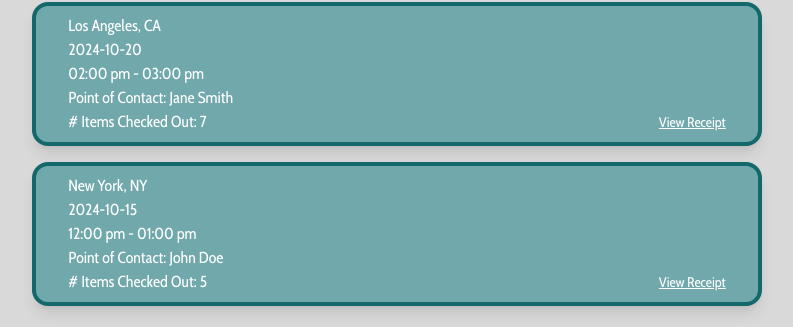
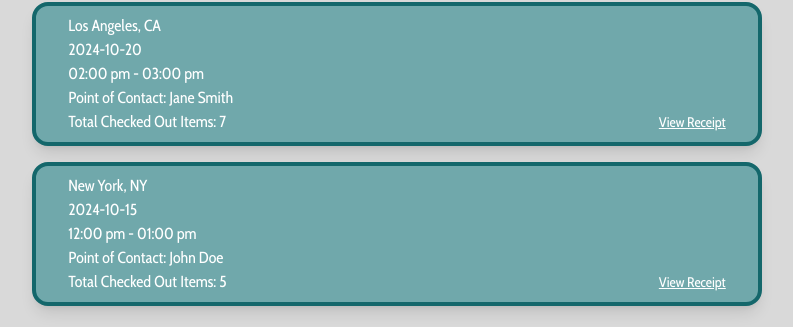
Before and after one commit to Hack4Impact-UMD/leveling-the-playing-field, a Next.js app: page /en/receipts in a window 1280 px wide. Shown: the part 906-1233 px from the top of the page, without its empty margins (243-1036 px from the left). Built offline with nearby package versions, Linux system fonts and the light colour scheme.

Commit message:
localizations

```diff
--- a/src/app/[lang]/receipts/ReceiptsPage.tsx
+++ b/src/app/[lang]/receipts/ReceiptsPage.tsx
@@ -6,6 +6,27 @@ import {
   DialogTitle,
   DialogTrigger,
 } from "@/components/shadcn/Dialog"
+import { getDict } from "@/lib/i18n/dictionaries";
+import { useEffect, useState } from "react";
+
+interface ReceiptsPageDict {
+  receiptsPage: {
+    title: { text: string };
+    viewButton: { text: string };
+    orderDetails: {
+      title: { text: string };
+      warehouse: { text: string };
+      date: { text: string };
+      time: { text: string };
+      contact: { text: string };
+      total: { text: string };
+      orderInfo: {
+        items: { text: string };
+        quantity: { text: string };
+      };
+    };
+  };
+}
 
 interface Item {
   name: string;
@@ -91,9 +112,22 @@ const receipts: Receipt[] = [
 const sortedReceipts = receipts.sort((a, b) => new Date(b.dateOfOrder).getTime() - new Date(a.dateOfOrder).getTime());
 
 export default function ReceiptsPage() {
+  const [dict, setDict] = useState<ReceiptsPageDict | null>(null);
+
+  useEffect(() => {
+    const fetchDict = async () => {
+      const locale = "en"; // Replace with dynamic locale if needed
+      const dictionary = await getDict(locale);
+      setDict(dictionary);
+    };
+    fetchDict();
+  }, []);
+
   return (
     <div className="flex flex-col items-center container mx-auto my-6 font-cabin-condensed">
-      <h2 className="text-black text-3xl md:text-3xl font-bree-serif">Receipts</h2>
+      <h2 className="text-black text-3xl md:text-3xl font-bree-serif">
+        {dict?.receiptsPage?.title?.text ?? "Receipts"}
+      </h2>
       <div className="mt-8 md:w-3/5 w-[90%]">
         {sortedReceipts.map((receipt, index) => (
           <Dialog key={index}>
@@ -102,38 +136,54 @@ export default function ReceiptsPage() {
                 <div className="text-sm md:text-base">{receipt.city}, {receipt.state}</div>
                 <div className="text-sm md:text-base">{receipt.dateOfOrder}</div>
                 <div className="text-sm md:text-base">{receipt.startTime} - {receipt.endTime}</div>
-                <div className="text-sm md:text-base">Point of Contact: {receipt.pointOfContact.firstName} {receipt.pointOfContact.lastName}</div>
+                <div className="text-sm md:text-base">
+                  {dict?.receiptsPage?.orderDetails?.contact?.text ?? "Point of Contact"}: {receipt.pointOfContact.firstName} {receipt.pointOfContact.lastName}
+                </div>
                 <div className="flex justify-between items-center">
-                  <span className="text-sm md:text-base"># Items Checked Out: {receipt.itemsCheckedOut}</span>
+                  <span className="text-sm md:text-base">
+                    {dict?.receiptsPage?.orderDetails?.total?.text ?? "# Items Checked Out"}: {receipt.itemsCheckedOut}
+                  </span>
                   <DialogTrigger className="text-white underline cursor-pointer hover:opacity-80 text-xs md:text-sm">
-                    View Receipt
+                    {dict?.receiptsPage?.viewButton?.text ?? "View Receipt"}
                   </DialogTrigger>
                 </div>
               </div>
             </div>
             <DialogContent className="bg-teal-light text-white border-4 border-teal w-[85%] max-w-[500px] rounded-3xl">
               <DialogHeader>
-                <DialogTitle className="text-white text-2xl md:text-3xl font-bree-serif font-normal">ORDER DETAILS</DialogTitle>
+                <DialogTitle className="text-white text-2xl md:text-3xl font-bree-serif font-normal">
+                  {dict?.receiptsPage?.orderDetails?.title?.text ?? "ORDER DETAILS"}
+                </DialogTitle>
               </DialogHeader>
               <div className="space-y-2 mb-4 font-cabin-condensed text-sm md:text-base">
                 <div className="flex justify-between">
-                  <span className="font-bold">Warehouse Location:</span>
+                  <span className="font-bold">
+                    {dict?.receiptsPage?.orderDetails?.warehouse?.text ?? "Warehouse Location"}:
+                  </span>
                   <span>{receipt.city}, {receipt.state}</span>
                 </div>
                 <div className="flex justify-between">
-                  <span className="font-bold">Date of Purchase:</span>
+                  <span className="font-bold">
+                    {dict?.receiptsPage?.orderDetails?.date?.text ?? "Date of Purchase"}:
+                  </span>
                   <span>{receipt.dateOfOrder}</span>
                 </div>
                 <div className="flex justify-between">
-                  <span className="font-bold">Time:</span>
+                  <span className="font-bold">
+                    {dict?.receiptsPage?.orderDetails?.time?.text ?? "Time"}:
+                  </span>
                   <span>{receipt.startTime} - {receipt.endTime}</span>
                 </div>
                 <div className="flex justify-between">
-                  <span className="font-bold">Point of Contact:</span>
+                  <span className="font-bold">
+                    {dict?.receiptsPage?.orderDetails?.contact?.text ?? "Point of Contact"}:
+                  </span>
                   <span>{receipt.pointOfContact.firstName} {receipt.pointOfContact.lastName}</span>
                 </div>
                 <div className="flex justify-between">
-                  <span className="font-bold">Total Checked Out Items:</span>
+                  <span className="font-bold">
+                    {dict?.receiptsPage?.orderDetails?.total?.text ?? "Total Checked Out Items"}:
+                  </span>
                   <span>{receipt.itemsCheckedOut}</span>
                 </div>
               </div>
@@ -147,8 +197,12 @@ export default function ReceiptsPage() {
                       <table className="table-auto w-full text-left text-sm md:text-base">
                         <thead>
                           <tr>
-                            <th className="py-1 text-center">Item</th>
-                            <th className="py-1 text-center">Quantity</th>
+                            <th className="py-1 text-center">
+                              {dict?.receiptsPage?.orderDetails?.orderInfo?.items?.text ?? "Item"}
+                            </th>
+                            <th className="py-1 text-center">
+                              {dict?.receiptsPage?.orderDetails?.orderInfo?.quantity?.text ?? "Quantity"}
+                            </th>
                           </tr>
                         </thead>
                         <tbody>
--- a/src/lib/i18n/dictionaries.ts
+++ b/src/lib/i18n/dictionaries.ts
@@ -1,5 +1,3 @@
-import 'server-only';
-
 type Locale = "en" | "es" | "fr";
 
 const dictionaries = {
--- a/src/lib/i18n/en.json
+++ b/src/lib/i18n/en.json
@@ -151,6 +151,10 @@
             "note": "view receipt text button"
         },
         "orderDetails": {
+            "title": {
+                "text": "Order Details",
+                "note": "Order details title"
+            },
             "warehouse": {
                 "text": "Warehouse Location",
                 "note": "warehouse location text"
--- a/src/lib/i18n/es.json
+++ b/src/lib/i18n/es.json
@@ -151,6 +151,10 @@
             "note": "view receipt text button"
         },
         "orderDetails": {
+            "title": {
+                "text": "Detalles del Pedido",
+                "note": "Order details title"
+            },
             "warehouse": {
                 "text": "Ubicación del Almacén",
                 "note": "warehouse location text"
--- a/src/lib/i18n/fr.json
+++ b/src/lib/i18n/fr.json
@@ -151,6 +151,10 @@
             "note": "view receipt text button"
         },
         "orderDetails": {
+            "title": {
+                "text": "Détails de la Commande",
+                "note": "Order details title"
+            },
             "warehouse": {
                 "text": "Emplacement de l'Entrepôt",
                 "note": "warehouse location text"
```
